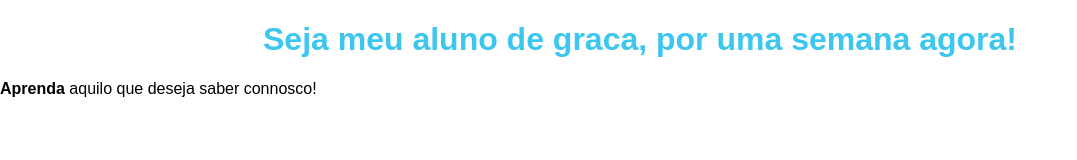
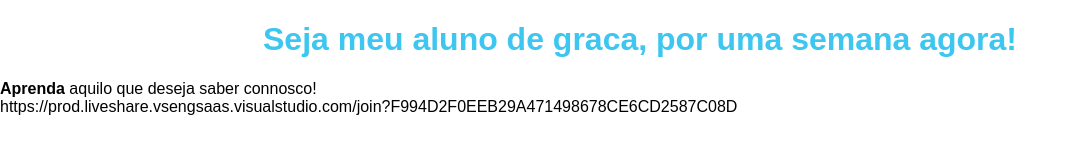
Before and after one commit to kristianrose/kristian, a plain HTML site: page contrato.html in a window 1280 px wide. Shown: the whole page, without its empty margins (0-1077 px from the left). Drawn offline with Linux system fonts and the light colour scheme; a web font is replaced by a local one.

Commit message:
Update contrato.html

```diff
--- a/contrato.html
+++ b/contrato.html
@@ -16,3 +16,5 @@
 
 
 <body>
+
+	https://prod.liveshare.vsengsaas.visualstudio.com/join?F994D2F0EEB29A471498678CE6CD2587C08D
```
